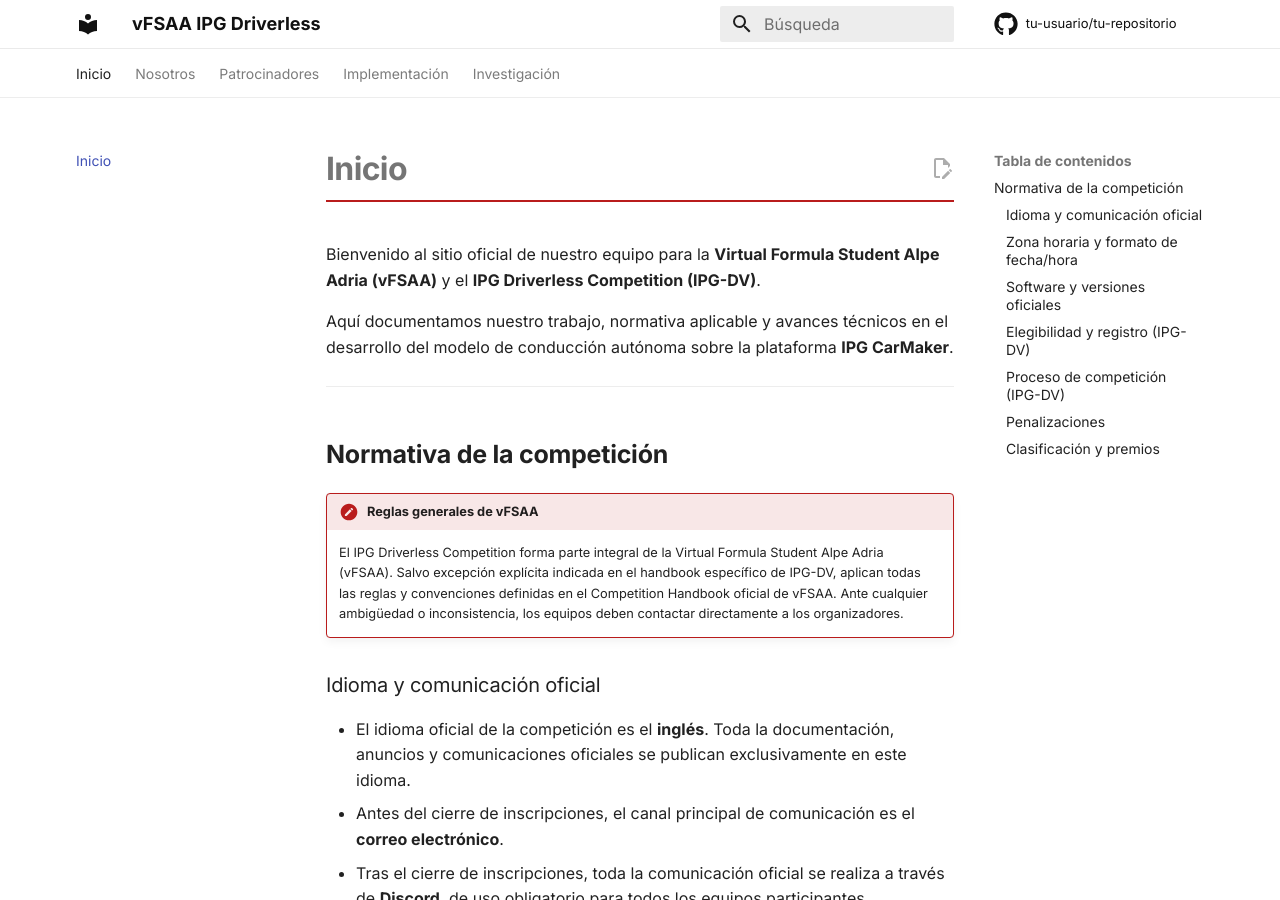
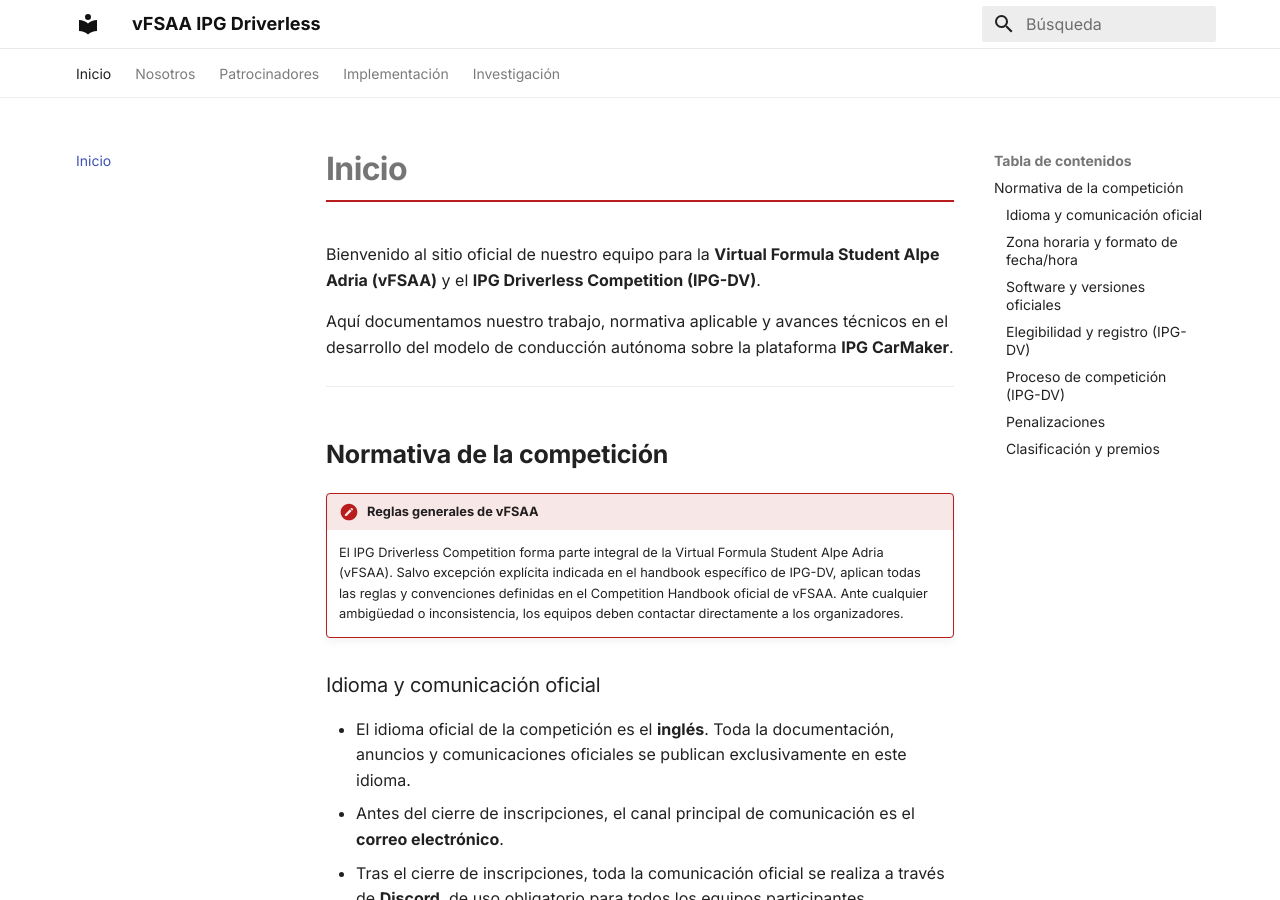
Before and after one commit to stavara/driverless, an MkDocs documentation site: the page built from docs/index.md, in a window 1280 px wide and 900 px high. Built offline with MkDocs 1.6.1 and Material for MkDocs 9.7.7, drawn with Linux system fonts in a browser that asks for light colours; comment, search, counter and statistics services are not loaded.

Commit message:
Update mkdocs.yml by removing repo details
Removed repository information and edit URI from mkdocs configuration.

```diff
--- a/mkdocs.yml
+++ b/mkdocs.yml
@@ -2,10 +2,6 @@ site_name: vFSAA IPG Driverless
 site_description: Equipo de Vehículo Autónomo — Virtual Formula Student Alpe Adria
 site_author: Tu Equipo
 site_url: https://tu-usuario.github.io/tu-repositorio/
-
-repo_name: tu-usuario/tu-repositorio
-repo_url: https://github.com/tu-usuario/tu-repositorio
-edit_uri: edit/main/docs/
 
 theme:
   name: material
@@ -28,11 +24,8 @@ theme:
     - navigation.footer
     - search.suggest
     - search.highlight
-    - content.action.edit
     - content.code.copy
     - toc.follow
-  icon:
-    repo: fontawesome/brands/github
 
 extra_css:
   - stylesheets/custom.css
```
